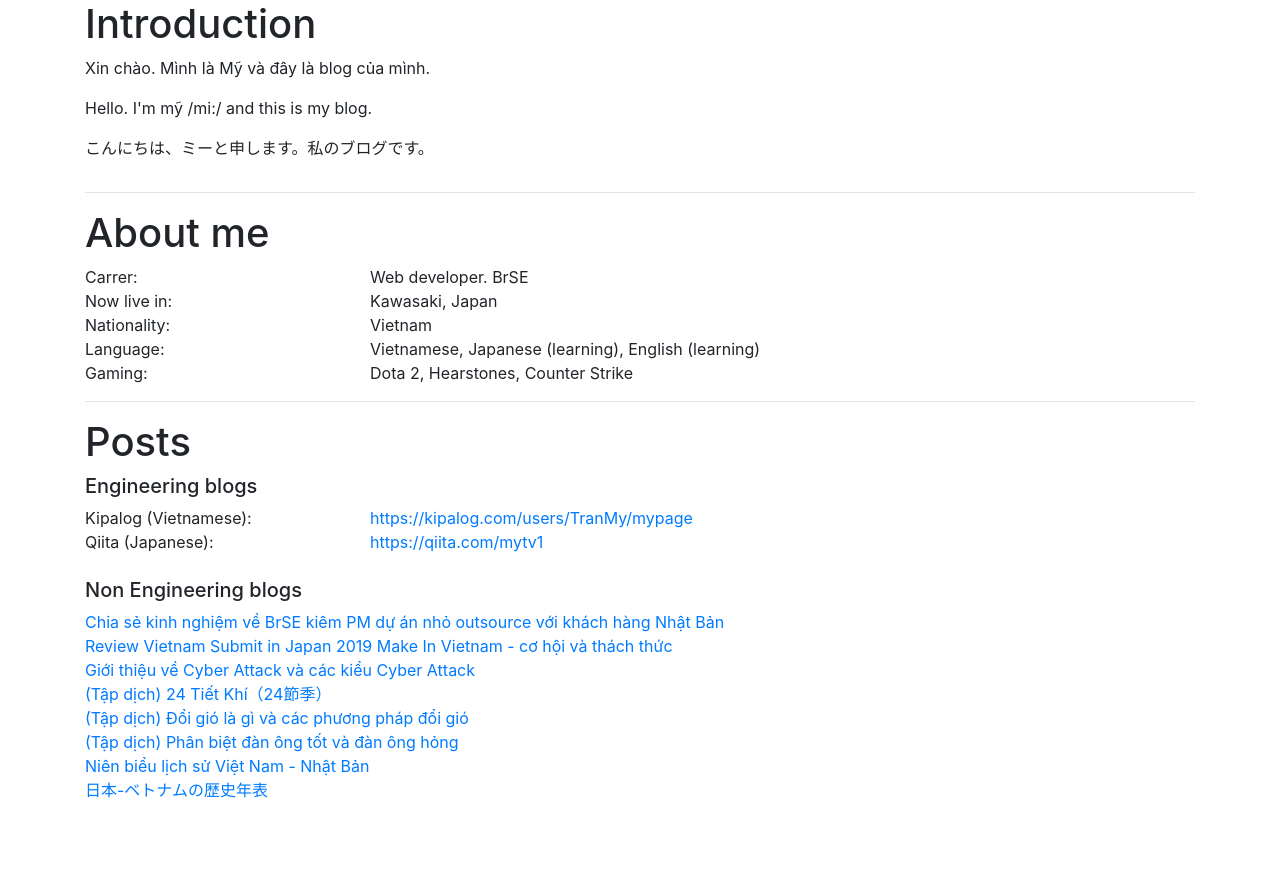
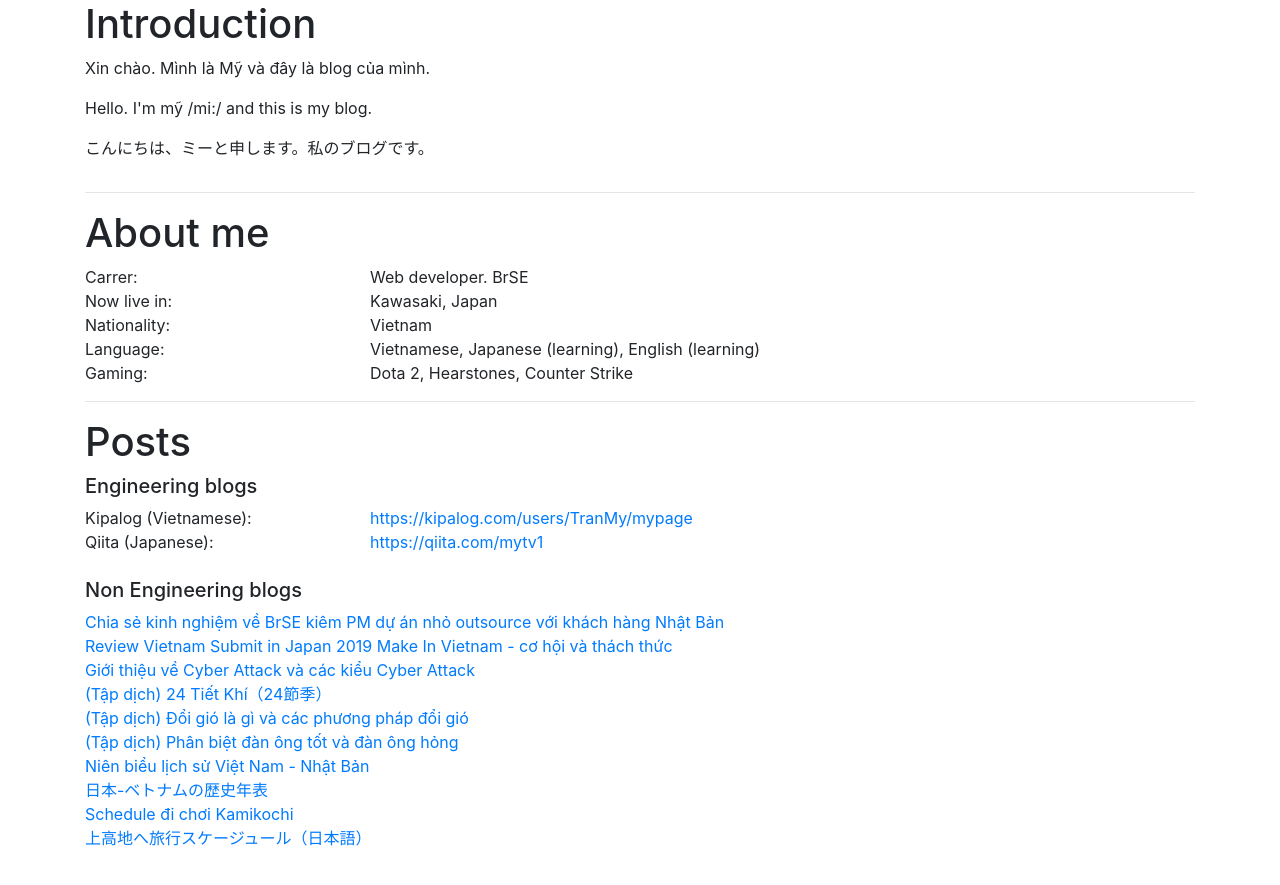
Before and after one commit to mytv1/mytv1, a Jekyll site: the page built from index.html, in a window 1280 px wide. Shown: the top 885 px of the page. Built offline with Jekyll 4.4.1, drawn with Linux system fonts in a browser that asks for light colours; nearby versions of some CDN libraries.

Commit message:
Edit index

```diff
--- a/index.html
+++ b/index.html
@@ -82,6 +82,8 @@ title: Home
           <a class="text-left col-12" href="/mytv1/damenaotoko">(Tập dịch) Phân biệt đàn ông tốt và đàn ông hỏng</a>
           <a class="text-left col-12" href="/mytv1/history_vietnam_japan_vi">Niên biểu lịch sử Việt Nam - Nhật Bản</a>
           <a class="text-left col-12" href="/mytv1/history_vietnam_japan_ja">日本-ベトナムの歴史年表</a>
+          <a class="text-left col-12" href="/mytv1/kamikochi_trip_plan_vi">Schedule đi chơi Kamikochi</a>
+          <a class="text-left col-12" href="/mytv1/kamikochi_trip_plan_ja">上高地へ旅行スケージュール（日本語）</a>
         </div>
       </div>
     </div>
```
